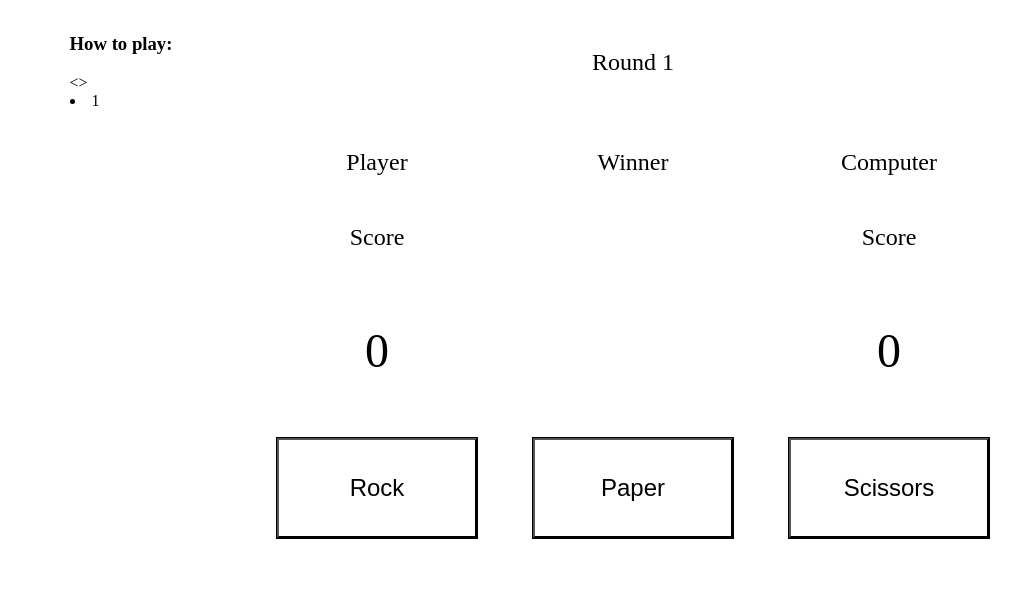
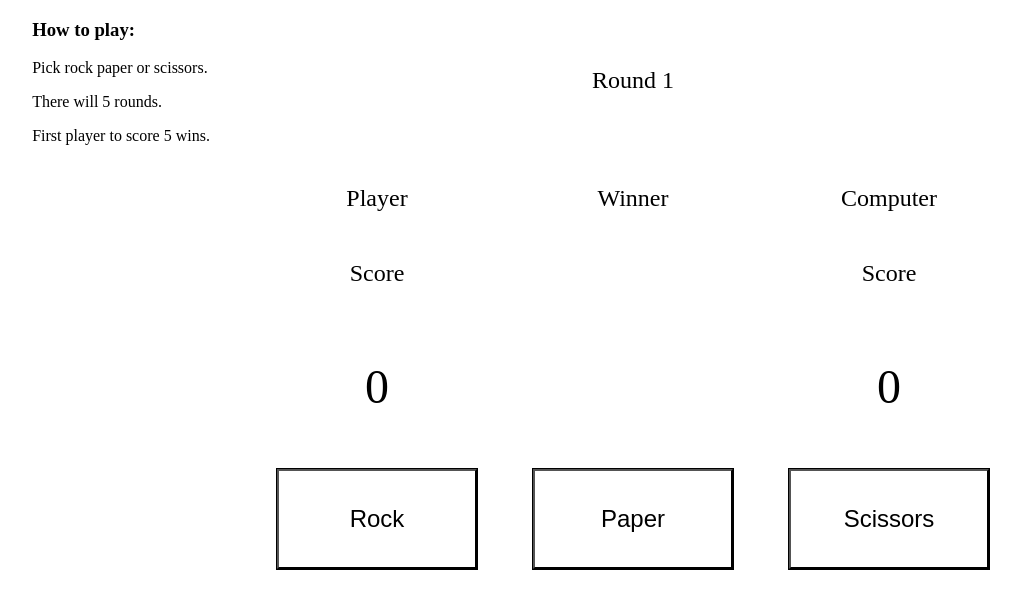
Before and after one commit to Xvll-L/ROCK-PAPER-SCISSORS, a plain HTML site: page Index.html in a window 1280 px wide. Shown: the whole page, without its empty margins (7-1028 px from the left). Drawn offline with Linux system fonts and the light colour scheme.

Commit message:
fix test

```diff
--- a/Index.html
+++ b/Index.html
@@ -39,10 +39,12 @@
 
 
            <div class="guide">
+
+
                 <h3>How to play:</h3>
-                <>
-                    <li>1</li>
-                </ul>
+                <p>Pick rock paper or scissors.</p>
+                <p>There will 5 rounds.</p>
+                <p>First player to score 5 wins.</p>
            </div>
         </div>
     </main>
```
